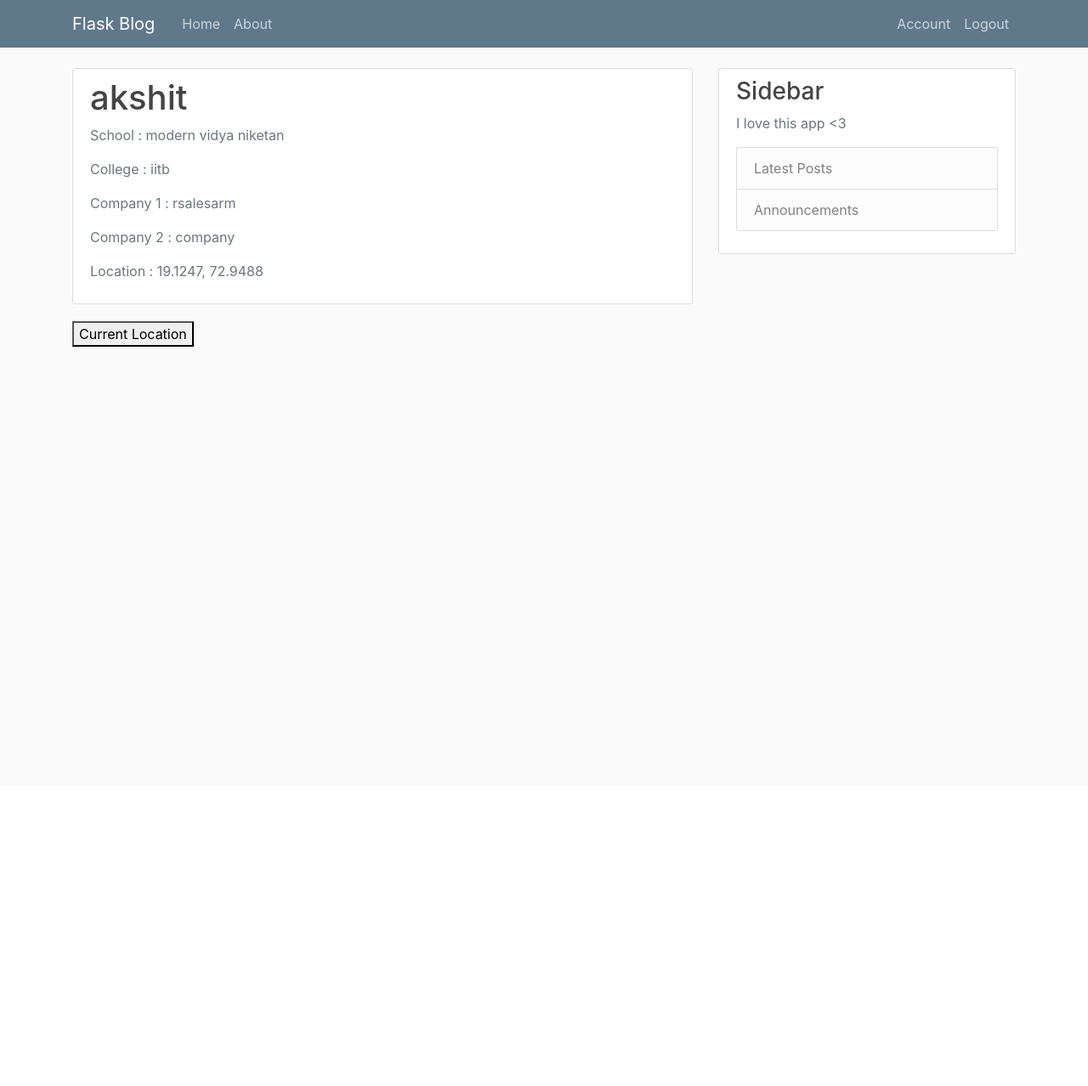
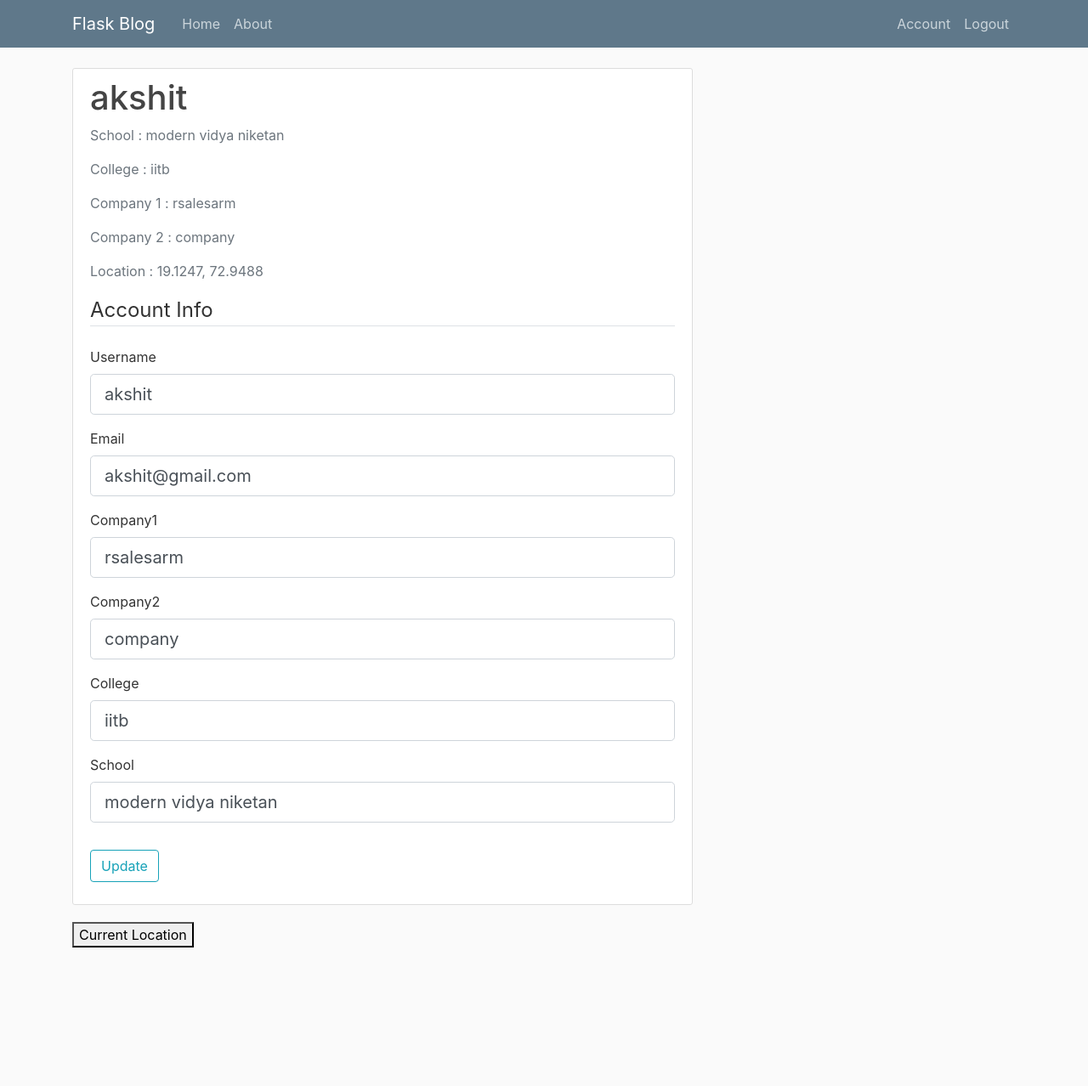
Before and after one commit to akshitt/flask, a Flask app: page /account in a window 1280 px wide. Shown: the top 1278 px of the page at 85% size. Before the commit the page ends 408 px from the top, so only its background shows below. Run offline with Flask 2, Linux system fonts and the light colour scheme; a user stored in the database is signed in; some libraries are stand-ins or nearby versions.

Commit message:
basics done

```diff
--- a/flaskblog/forms.py
+++ b/flaskblog/forms.py
@@ -2,14 +2,15 @@ from flask_wtf import FlaskForm
 from wtforms import StringField,PasswordField, SubmitField, BooleanField
 from wtforms.validators import DataRequired, Length, Email, EqualTo, ValidationError
 from flaskblog.models import User
-#!------------------------------------------------------------------
+from flask_login import current_user
+#!----------------------------------------------------------------------------------------------------------
 
 class RegistrationForm(FlaskForm):
-	username = StringField('Username', validators=[DataRequired(), Length(min=3, max=20)])
+	username = StringField('Username', validators=[DataRequired(), Length(max=20)])
 	# name = StringField('Name', validators=[DataRequired(), Length(min=3, max=50)])
 	email = StringField('Email', validators=[DataRequired(),Email()])
 	college = StringField('College')
-	school = StringField('School', validators=[Length(min=5, max=50)])
+	school = StringField('School', validators=[Length(max=50)])
 	company1 = StringField('Company1', validators=[Length(max=50)])
 	company2 = StringField('Company2', validators=[Length(max=50)])
 	password = PasswordField('Password', validators=[DataRequired()])
@@ -28,7 +29,7 @@ class RegistrationForm(FlaskForm):
 			raise ValidationError('Email already taken')
 
 
-#!------------------------------------------------------------------
+#!----------------------------------------------------------------------------------------------------------
 
 class LoginForm(FlaskForm):
 
@@ -36,3 +37,27 @@ class LoginForm(FlaskForm):
 	password = PasswordField('Password', validators=[DataRequired()])
 	submit= SubmitField('Login')
 	remember = BooleanField('Remember Me')
+#!----------------------------------------------------------------------------------------------------------
+
+class UpdateAccountForm(FlaskForm):
+	username = StringField('Username', validators=[DataRequired(), Length(min=3, max=20)])
+	# name = StringField('Name', validators=[DataRequired(), Length(min=3, max=50)])
+	email = StringField('Email', validators=[DataRequired(),Email()])
+	college = StringField('College')
+	school = StringField('School', validators=[Length(min=5, max=50)])
+	company1 = StringField('Company1', validators=[Length(max=50)])
+	company2 = StringField('Company2', validators=[Length(max=50)])
+
+	submit= SubmitField('Update')
+
+	def validate_username(self, username):
+		if username.data != current_user.username:
+			user = User.query.filter_by(username = username.data).first()
+			if user :
+				raise ValidationError('Username Already Exists')
+
+	def validate_email(self, email):
+		if email.data != current_user.email:
+			email = User.query.filter_by(email = email.data).first()
+			if email :
+				raise ValidationError('Email already taken')
--- a/flaskblog/models.py
+++ b/flaskblog/models.py
@@ -24,9 +24,3 @@ class User(db.Model, UserMixin):
 	def __repr__(self):
 		return f"User('{self.username}','{self.email}')"
 #!------------------------------------------------------------------
-
-class Post(db.Model):
-	id = db.Column(db.Integer, primary_key=True)
-	title = db.Column(db.String(50), nullable=False)
-	content = db.Column(db.String(50), nullable=False)
-	user_id = db.Column(db.Integer, db.ForeignKey('user.id'),nullable=False)
--- a/flaskblog/routes.py
+++ b/flaskblog/routes.py
@@ -1,10 +1,27 @@
 from flask import Flask, render_template, url_for, flash, redirect, request
-from flaskblog.models import User, Post
-from flaskblog.forms import RegistrationForm, LoginForm
+from flaskblog.models import User
+from flaskblog.forms import RegistrationForm, LoginForm, UpdateAccountForm
 from flaskblog import app, db, bcrypt
 from flask_login import login_user, current_user, logout_user, login_required
+from math import radians, cos, sin, asin, sqrt
+#!-----------------------------------------------------------------------------------------------------
 
-#!------------------------------------------------------------------
+def dist(lat1, lon1, lat2, lon2):
+    """
+    Calculate the great circle distance between two points
+    on the earth (specified in decimal degrees)
+    """
+    # convert decimal degrees to radians
+    lon1, lat1, lon2, lat2 = map(radians, [lon1, lat1, lon2, lat2])
+
+    # haversine formula
+    dlon = lon2 - lon1
+    dlat = lat2 - lat1
+    a = sin(dlat/2)**2 + cos(lat1) * cos(lat2) * sin(dlon/2)**2
+    c = 2 * asin(sqrt(a))
+    r = 6371 # Radius of earth in kilometers. Use 3956 for miles
+    return c * r
+#!-------------------------------------------------------------------------------------------------------
 import geocoder
 g = geocoder.ip('me')
 latitude = g.latlng[0]
@@ -12,17 +29,63 @@ longitude = g.latlng[1]
 location = str(str(latitude) + str(longitude))
 #!------------------------------------------------------------------
 
+def listofusers():
+	users = User.query.all()
+
+	s = []
+	c = []
+	c1 = []
+	c2 = []
+
+	if current_user.is_authenticated:
+		for user in users:
+
+			if user == current_user:
+				continue
+
+			lat1 = float(current_user.gps[0:7])
+			lon1 = float(current_user.gps[7:14])
+			lat2 = float(user.gps[0:7])
+			lon2 = float(user.gps[7:14])
+			d = dist(lat1, lon1, lat2, lon2)
+
+			same_school = (current_user.school == user.school)
+			same_college = (current_user.college == user.college)
+			same_company1 = (current_user.company1 == user.company1)
+			same_company2 = (current_user.company2 == user.company2)
+
+			if(d<20 and same_school):
+				s.append(user)
+
+			if(d<20 and same_college and not(same_school)):
+				c.append(user)
+
+			if(d<20 and same_company1 and not(same_school or same_college)):
+				c1.append(user)
+
+			if(d<20 and same_company2 and not(same_school or same_college or same_company2) ):
+				c2.append(user)
+
+	return(s,c,c1,c2)
+#!------------------------------------------------------------------------------------------------
+
+def linkforapi():
+	s1 = "https://maps.googleapis.com/maps/api/staticmap?center="
+	s2 = str(str(latitude) +','+ str(longitude))
+	key = "AIzaSyAo-LWsAu7E-EsYXIcrajjfESZO9nuXYv4"
+#!------------------------------------------------------------------------------------------------
 
 @app.route("/")
 @app.route("/home")
 def home():
-	return render_template('home.html', title= 'About')
-#!------------------------------------------------------------------
+	s,c,c1,c2 = listofusers()
+	return render_template('home.html', title= 'Home', s=s, c=c, c1=c1, c2=c2)
+#!------------------------------------------------------------------------------------------------
 
 @app.route("/about")
 def about():
 	return render_template('about.html')
-#!------------------------------------------------------------------
+#!------------------------------------------------------------------------------------------------
 
 @app.route("/register", methods=['GET','POST'])
 def register():
@@ -51,18 +114,20 @@ def login():
 
 	form = LoginForm()
 	if form.validate_on_submit():
-
 		user = User.query.filter_by(username = form.username.data).first()
 
 		if user and bcrypt.check_password_hash(user.password, form.password.data):
+			user.gps = location
 			login_user(user,remember = form.remember.data)
 			flash('Login successful','success')
 			return redirect(url_for('home'))
-
 		else:
 			flash('Login Unsuccessful','danger')
 
 	return render_template('login.html', title='Login', form=form)
+
+
+
 
 
 @app.route("/logout")
@@ -70,7 +135,27 @@ def logout():
 	logout_user()
 	return redirect(url_for('home'))
 
-@app.route("/account")
+@app.route("/account", methods=['GET','POST'])
 @login_required
 def account():
-	return render_template('account.html', title='Account')
+	form = UpdateAccountForm()
+	if form.validate_on_submit():
+		current_user.username = form.username.data
+		current_user.email = form.email.data
+		current_user.school = form.school.data
+		current_user.college = form.college.data
+		current_user.company1 = form.company1.data
+		current_user.company2 = form.company2.data
+		db.session.commit()
+		flash('Account Details Updated!','success')
+		return redirect(url_for('account'))
+
+	elif request.method == 'GET':
+		form.username.data = current_user.username
+		form.email.data = current_user.email
+		form.school.data = current_user.school
+		form.college.data = current_user.college
+		form.company1.data = current_user.company1
+		form.company2.data = current_user.company2
+
+	return render_template('account.html', title='Account', form=form)
--- a/flaskblog/templates/account.html
+++ b/flaskblog/templates/account.html
@@ -13,7 +13,95 @@
 	      <p class="text-secondary">Location : {{ current_user.gps[0:7] }}, {{ current_user.gps[7:14] }}</p>
 	    </div>
 	  </div>
-	  <!-- FORM HERE -->
+        <form method="POST" action="">
+            {{ form.hidden_tag() }}
+            <fieldset class="form-group">
+                <legend class="border-bottom mb-4">Account Info</legend>
+                <div class="form-group">
+                    {{ form.username.label(class="form-control-label") }}
+
+                    {% if form.username.errors %}
+                        {{ form.username(class="form-control form-control-lg is-invalid") }}
+                        <div class="invalid-feedback">
+                            {% for error in form.username.errors %}
+                                <span>{{ error }}</span>
+                            {% endfor %}
+                        </div>
+                    {% else %}
+                        {{ form.username(class="form-control form-control-lg") }}
+                    {% endif %}
+                </div>
+                <div class="form-group">
+                    {{ form.email.label(class="form-control-label") }}
+                    {% if form.email.errors %}
+                        {{ form.email(class="form-control form-control-lg is-invalid") }}
+                        <div class="invalid-feedback">
+                            {% for error in form.email.errors %}
+                                <span>{{ error }}</span>
+                            {% endfor %}
+                        </div>
+                    {% else %}
+                        {{ form.email(class="form-control form-control-lg") }}
+                    {% endif %}
+                </div>
+                <div class="form-group">
+                    {{ form.company1.label(class="form-control-label") }}
+                    {% if form.company1.errors %}
+                        {{ form.company1(class="form-control form-control-lg is-invalid") }}
+                        <div class="invalid-feedback">
+                            {% for error in form.company1.errors %}
+                                <span>{{ error }}</span>
+                            {% endfor %}
+                        </div>
+                    {% else %}
+                        {{ form.company1(class="form-control form-control-lg") }}
+                    {% endif %}
+                </div>
+                <div class="form-group">
+                    {{ form.company2.label(class="form-control-label") }}
+                    {% if form.company2.errors %}
+                        {{ form.company2(class="form-control form-control-lg is-invalid") }}
+                        <div class="invalid-feedback">
+                            {% for error in form.company2.errors %}
+                                <span>{{ error }}</span>
+                            {% endfor %}
+                        </div>
+                    {% else %}
+                        {{ form.company2(class="form-control form-control-lg") }}
+                    {% endif %}
+                </div>
+                <div class="form-group">
+                    {{ form.college.label(class="form-control-label") }}
+                    {% if form.college.errors %}
+                        {{ form.college(class="form-control form-control-lg is-invalid") }}
+                        <div class="invalid-feedback">
+                            {% for error in form.college.errors %}
+                                <span>{{ error }}</span>
+                            {% endfor %}
+                        </div>
+                    {% else %}
+                        {{ form.college(class="form-control form-control-lg") }}
+                    {% endif %}
+                </div>
+
+                <div class="form-group">
+                    {{ form.school.label(class="form-control-label") }}
+                    {% if form.school.errors %}
+                        {{ form.school(class="form-control form-control-lg is-invalid") }}
+                        <div class="invalid-feedback">
+                            {% for error in form.school.errors %}
+                                <span>{{ error }}</span>
+                            {% endfor %}
+                        </div>
+                    {% else %}
+                        {{ form.school(class="form-control form-control-lg") }}
+                    {% endif %}
+                </div>
+            </fieldset>
+            <div class="form-group">
+                {{ form.submit(class="btn btn-outline-info") }}
+            </div>
+        </form>
 	</div>
 
 
--- a/flaskblog/templates/layout.html
+++ b/flaskblog/templates/layout.html
@@ -57,7 +57,7 @@
           {% endwith %}
           {% block content %}{% endblock %}
         </div>
-        <div class="col-md-4">
+        <!-- <div class="col-md-4">
           <div class="content-section">
             <h3>Sidebar</h3>
             <p class='text-muted'> I love this app <3
@@ -67,7 +67,7 @@
               </ul>
             </p>
           </div>
-        </div>
+        </div> -->
       </div>
     </main>
 
```
Also changed, not shown: flaskblog/templates/home.html (+88 -23 lines), flaskblog/site.db.
